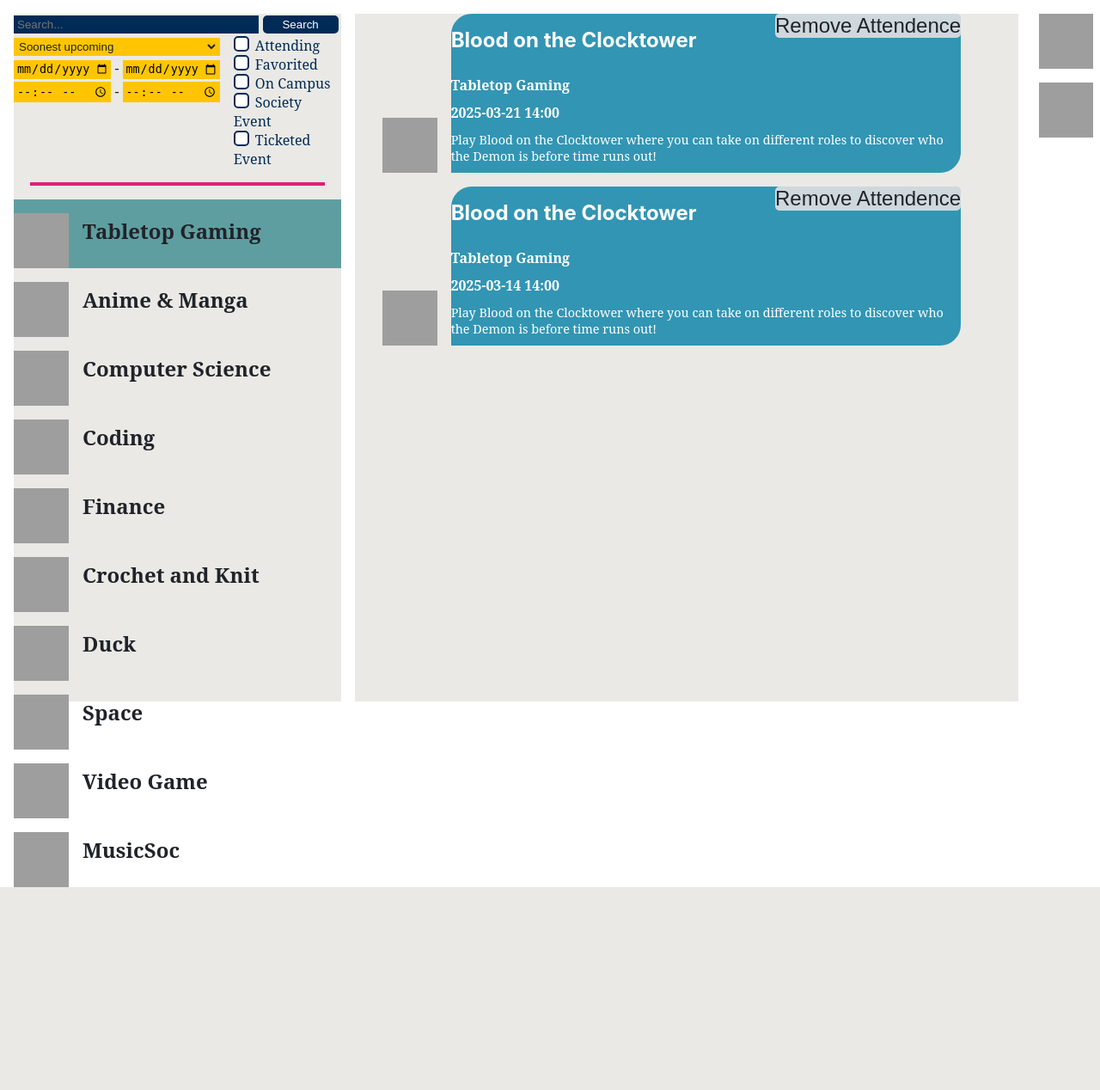
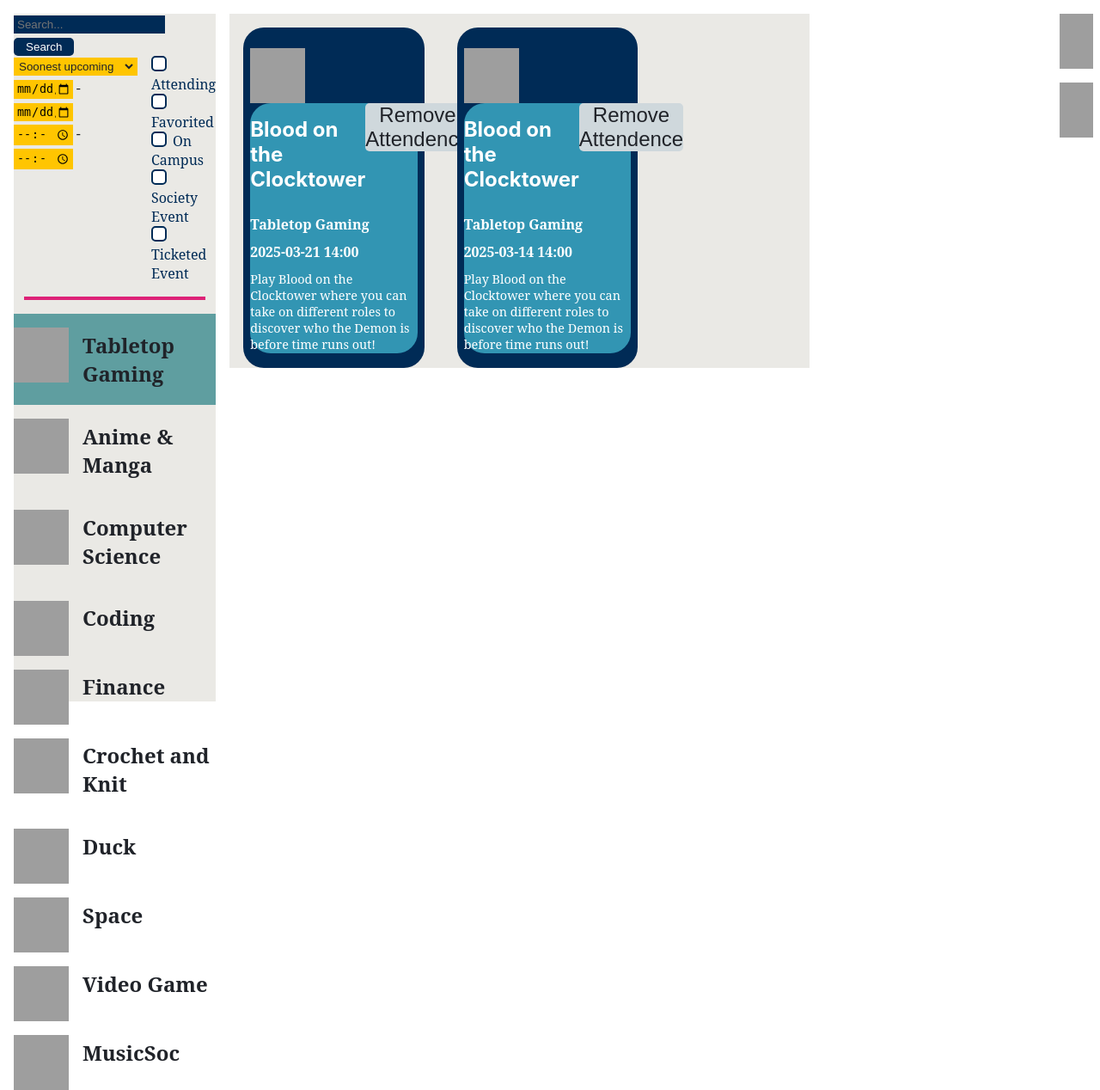
Before and after one commit to yh2452/CM22007, a Flask app: page / in a window 1280 px wide. Shown: the part 73-1341 px from the top of the page at 86% size. Before the commit the page ends 1105 px from the top, so only its background shows below. Run offline with Flask 3, Linux system fonts and the light colour scheme; a user stored in the database is signed in; data comes from the database, SQL or seed files in the repository; both versions use the stored data as it was after the commit; grey boxes are pictures that could not be loaded.

Commit message:
alternate ui ordering

```diff
--- a/MySocials/static/style.css
+++ b/MySocials/static/style.css
@@ -125,18 +125,22 @@ nav a{
 }
 
 #eventsContainer {
+  display: flex;
+  flex-direction: row;
   background-color: #EAE9E5;
-  height: 100vh;
-  padding: 0 0 0 2em;
-  width: 67.5%;
+  padding: 0 0 0 1em;
+  width: 70%;
+  flex-wrap: wrap;
+  gap: 22px;
 }
+
 #eventsContainer .profileContainer {
-  width: 91%;
-  display: flex;
-  justify-content: flex-start;
-  align-items: flex-end;
-  position: relative;
-  margin-bottom: 1em;
+  background-color: #002B56;
+  width: 29.5%;
+  margin: 1em 1em 0 0;
+  border-radius: 24px 24px 24px 24px;
+  padding: 0.5em 0.5em 0.5em 0.5em;
+  display: block;
 }
 #eventsContainer .profileContainer .profilePic {
   width: 64px;
@@ -144,18 +148,13 @@ nav a{
   margin: 1em 1em 0 0;
   display: block;
 }
-#eventsContainer .profileContainer .eventText {
-  background-color: #002B56;
-  width: 100%;
-  height: 100%;
-  border-radius: 24px 24px 24px 0;
-}
 
 #eventsContainer .profileContainer .attendedEventText{
   background-color: hsl(194, 56%, 45%);
   width: 100%;
-  height: 100%;
-  border-radius: 24px 24px 24px 0;
+  height: 76.75%;
+  border-radius: 24px 24px 24px 24px;
+
 }
 
 .eventTitle {
@@ -217,7 +216,7 @@ nav a{
 }
 #filterContainer input[type=date],
 #filterContainer input[type=time] {
-  width: 45.125%;
+  width: 44.125%;
   background-color: #FFC500;
   border: 2px solid #FFC500;
   margin: 0 0 0.25em 0;
--- a/MySocials/templates/index.html
+++ b/MySocials/templates/index.html
@@ -96,6 +96,8 @@
                 </div>
             </div>
         </div>
+        <div id="allEventsContainer">
+
         <div id="eventsContainer">
             <!-- This contains the list of events -->
             {% for event in events %}
@@ -121,6 +123,7 @@
             </div>
             {% endfor %}
         </div>
+        </div>
         <div id = "userContainer">
             <img src="https://cdn-icons-png.flaticon.com/512/149/149071.png" alt="User Profile Picture" class="userPic">
             <a href="settings.html" class="login">
```
Also changed, not shown: MySocials/table.db.
